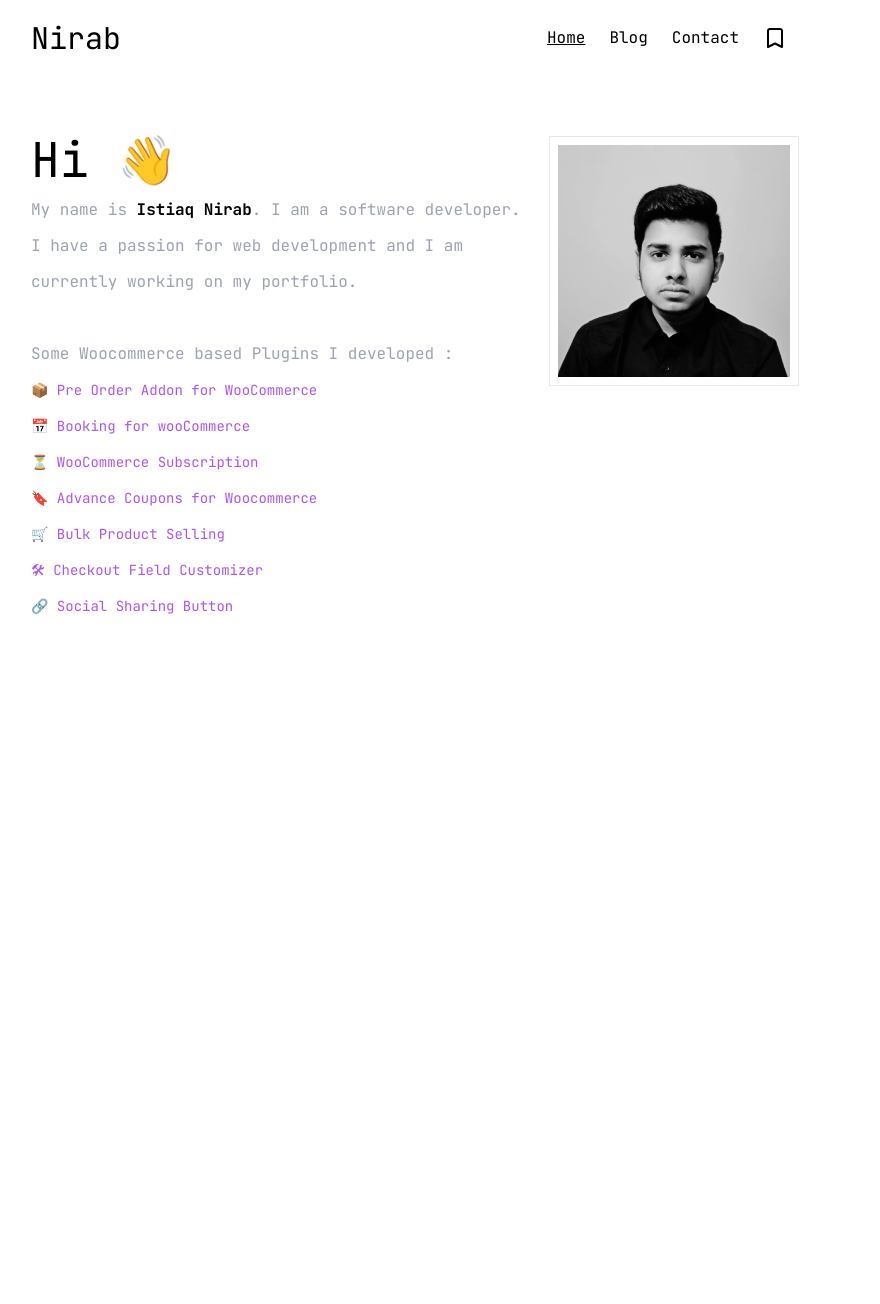
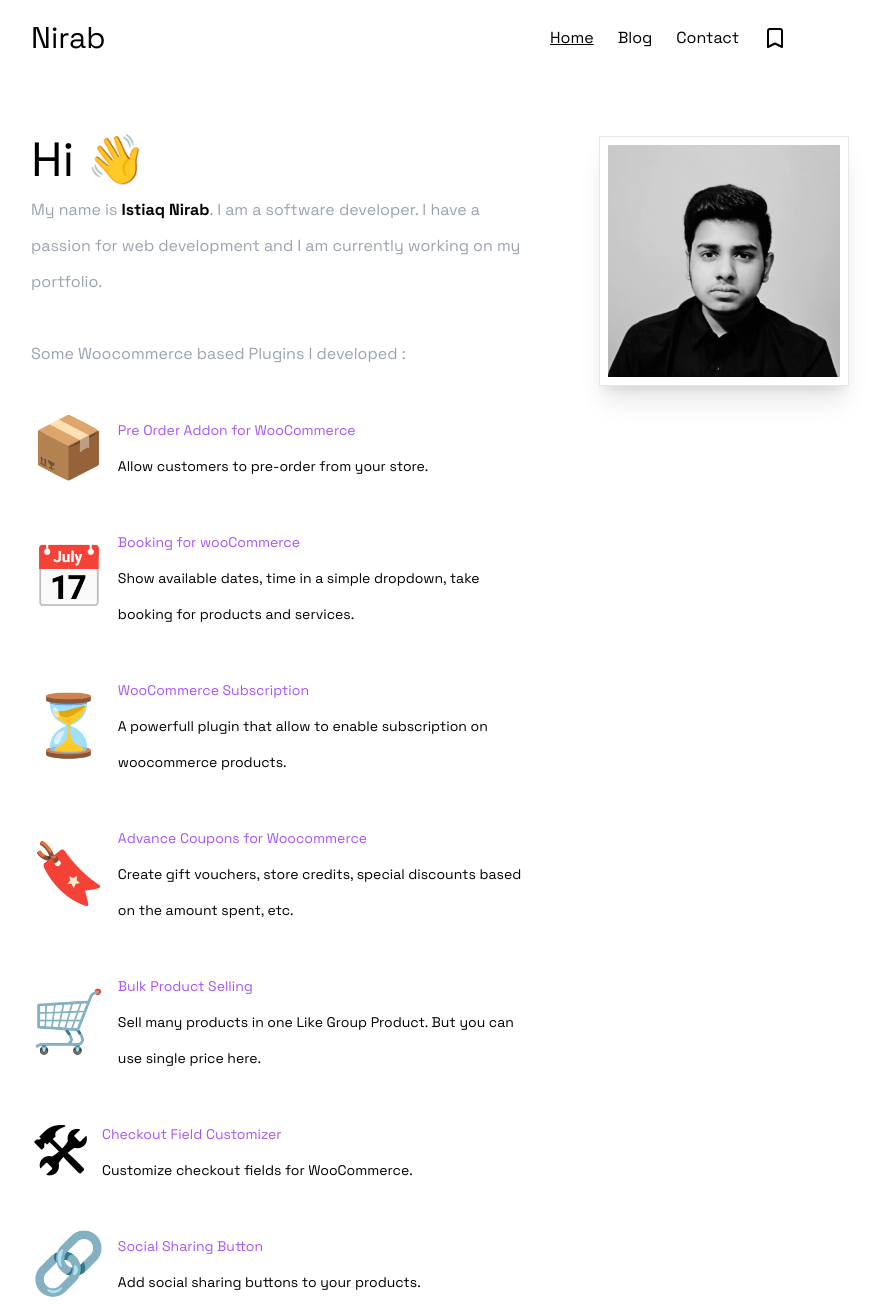
Before and after one commit to Ok9xNirab/nirab.me, a Gatsby site: page / in a window 1280 px wide. Shown: the whole page, without its empty margins (225-1105 px from the left). Before the commit the page ends 800 px from the top, so only its background shows below. Built offline with nearby package versions, Linux system fonts and the light colour scheme; Gatsby itself is replaced by a stand-in of ours.

Commit message:
update plugin-lists design

```diff
--- a/gatsby-config.js
+++ b/gatsby-config.js
@@ -53,20 +53,11 @@ module.exports = {
       resolve: `gatsby-plugin-google-fonts`,
       options: {
         fonts: [
-          `JetBrains Mono\:100,100i,200,200i,300,300i,400,400i,500,500i,700,700i`,
+          `Space Grotesk\:300,400,500,600,700`,
         ],
         display: 'swap'
       }
-    },
-    {
-      resolve: `gatsby-plugin-google-fonts`,
-      options: {
-        fonts: [
-          `Merriweather`,
-        ],
-        display: 'swap'
-      }
-    },
+    }
     // this (optional) plugin enables Progressive Web App + Offline functionality
     // To learn more, visit: https://gatsby.dev/offline
     // `gatsby-plugin-offline`,
--- a/src/components/home/index.tsx
+++ b/src/components/home/index.tsx
@@ -1,33 +1,56 @@
 import React from "react"
 
-const plugins: { name: string; link: string }[] = [
+const plugins: {
+  name: string
+  icon: string
+  link: string
+  description: string
+}[] = [
   {
-    name: "📦 Pre Order Addon for WooCommerce",
+    name: "Pre Order Addon for WooCommerce",
+    icon: "📦",
     link: "https://wordpress.org/plugins/wc-pre-order/",
+    description: "Allow customers to pre-order from your store.",
   },
   {
-    name: "📅 Booking for wooCommerce",
+    name: "Booking for wooCommerce",
+    icon: "📅",
     link: "https://wordpress.org/plugins/wc-booking/",
+    description:
+      "Show available dates, time in a simple dropdown, take booking for products and services.",
   },
   {
-    name: "⏳ WooCommerce Subscription",
+    name: "WooCommerce Subscription",
+    icon: "⏳",
     link: "https://wordpress.org/plugins/subscription/",
+    description:
+      "A powerfull plugin that allow to enable subscription on woocommerce products.",
   },
   {
-    name: "🔖 Advance Coupons for Woocommerce",
+    name: "Advance Coupons for Woocommerce",
+    icon: "🔖",
     link: "https://wordpress.org/plugins/advance-coupons-for-woocommerce/",
+    description:
+      "Create gift vouchers, store credits, special discounts based on the amount spent, etc.",
   },
   {
-    name: "🛒 Bulk Product Selling",
+    name: "Bulk Product Selling",
+    icon: "🛒",
     link: "https://wordpress.org/plugins/bulk-products-selling/",
+    description:
+      "Sell many products in one Like Group Product. But you can use single price here.",
   },
   {
-    name: "🛠 Checkout Field Customizer",
+    name: "Checkout Field Customizer",
+    icon: "🛠",
     link: "https://wordpress.org/plugins/checkout-field-customizer/",
+    description: "Customize checkout fields for WooCommerce.",
   },
   {
-    name: "🔗 Social Sharing Button",
+    name: "Social Sharing Button",
+    icon: "🔗",
     link: "https://wordpress.org/plugins/product-sharing-buttons/",
+    description: "Add social sharing buttons to your products.",
   },
 ]
 
@@ -43,15 +66,19 @@ const Home = () => (
       </p>
       <ul className="leading-9 text-sm">
         {plugins.map((plugin, index) => (
-          <li key={index}>
-            <a href={plugin.link} target="_blank" rel="nofollow">
-              {plugin.name}
-            </a>
+          <li className="flex items-center my-10" key={index}>
+            <span className="mr-3 text-6xl">{plugin.icon}</span>
+            <div>
+              <a href={plugin.link} target="_blank" rel="nofollow">
+                {plugin.name}
+              </a>
+              <p className="w-full">{plugin.description}</p>
+            </div>
           </li>
         ))}
       </ul>
     </div>
-    <div className="border p-2 ml-5 w-1/3 hidden lg:block">
+    <div className="photo-rotate">
       <img src="/me-classic.jpeg" alt="my-photo" />
     </div>
   </div>
--- a/src/components/layout/Header.tsx
+++ b/src/components/layout/Header.tsx
@@ -1,38 +1,67 @@
-import { Link } from 'gatsby';
-import * as React from 'react';
+import { Link } from "gatsby"
+import * as React from "react"
 
-const pages: { name: string, slug: string }[] = [
-    { name: 'Home', slug: '/' },
-    { name: 'Blog', slug: '/blog/' },
-    { name: 'Contact', slug: '/contact/' },
-];
+const pages: { name: string; slug: string }[] = [
+  { name: "Home", slug: "/" },
+  { name: "Blog", slug: "/blog/" },
+  { name: "Contact", slug: "/contact/" },
+]
 
 const Header = ({ path }) => {
   return (
-        <div className='lg:flex justify-between items-center lg:max-w-screen-md mx-auto text-center lg:text-left'>
-            <Link to='/' className='text-3xl text-black hover:text-black hover:no-underline'>Nirab</Link>
-            <ul className='flex justify-center lg:justify-start items-center mt-4 lg:mt-0'>
-                {
-                    pages.map((page, index) => (
-                        <li key={index} className='mx-3 hover:underline'>
-                            <Link className={`text-black hover:text-black ${path === page.slug ? 'underline' : null}`} to={page.slug}>{page.name}</Link></li>
-                    ))
-                }
+    <div className="lg:flex justify-between items-center lg:max-w-screen-md mx-auto text-center lg:text-left">
+      <Link
+        to="/"
+        className="text-3xl text-black hover:text-black hover:no-underline"
+      >
+        Nirab
+      </Link>
+      <ul className="flex justify-center lg:justify-start items-center mt-4 lg:mt-0">
+        {pages.map((page, index) => (
+          <li key={index} className="mx-3 hover:underline">
+            <Link
+              className={`text-black hover:text-black ${
+                path === page.slug ? "underline" : null
+              }`}
+              to={page.slug}
+            >
+              {page.name}
+            </Link>
+          </li>
+        ))}
         {/* <li className='mx-3'>
                     <svg xmlns="http://www.w3.org/2000/svg" className="h-6 w-6 cursor-pointer" fill="none" viewBox="0 0 24 24" stroke="currentColor">
                         <path strokeLinecap="round" strokeLinejoin="round" strokeWidth={2} d="M21 21l-6-6m2-5a7 7 0 11-14 0 7 7 0 0114 0z" />
                     </svg>
                 </li> */}
-                <li className='mx-3'>
-                    <Link to='/bookmarks' className={path === '/bookmarks/' ? 'text-purple-600' : 'text-black hover:text-black'}>
-                        <svg xmlns="http://www.w3.org/2000/svg" className="h-6 w-6" fill="none" viewBox="0 0 24 24" stroke="currentColor">
-                            <path strokeLinecap="round" strokeLinejoin="round" strokeWidth={2} d="M5 5a2 2 0 012-2h10a2 2 0 012 2v16l-7-3.5L5 21V5z" />
+        <li className="mx-3">
+          <Link
+            to="/bookmarks"
+            className={
+              path === "/bookmarks/"
+                ? "text-purple-600"
+                : "text-black hover:text-black"
+            }
+          >
+            <svg
+              xmlns="http://www.w3.org/2000/svg"
+              className="h-6 w-6"
+              fill="none"
+              viewBox="0 0 24 24"
+              stroke="currentColor"
+            >
+              <path
+                strokeLinecap="round"
+                strokeLinejoin="round"
+                strokeWidth={2}
+                d="M5 5a2 2 0 012-2h10a2 2 0 012 2v16l-7-3.5L5 21V5z"
+              />
             </svg>
           </Link>
         </li>
       </ul>
     </div>
-    );
+  )
 }
 
-export default Header;
+export default Header
--- a/src/styles/global.css
+++ b/src/styles/global.css
@@ -3,12 +3,19 @@
 @tailwind utilities;
 
 body {
-  font-family: "JetBrains Mono", sans-serif;
+  /* font-family: "JetBrains Mono", sans-serif; */
+  font-family: "Space Grotesk", sans-serif;
   @apply my-5 mx-2;
 }
 
 a {
   @apply text-purple-500 hover:text-purple-600 hover:underline;
+}
+
+.photo-rotate {
+  position: relative;
+  left: 50px;
+  @apply border p-2 ml-5 w-1/3 hidden lg:block shadow-xl;
 }
 
 .post-card {
@@ -29,16 +36,19 @@ a {
 .mdx-ul {
   @apply list-disc font-sans font-light ml-3;
 }
+
 .mdx-ul > li,
 .mdx-ol > li {
   @apply leading-10;
 }
+
 .mdx-ul > li > code,
 .mdx-ol > li > code,
 code {
   background-color: rgb(40, 44, 52);
   @apply text-white p-1 rounded font-sans;
 }
+
 .mdx-ol {
   @apply font-sans font-light ml-3 list-decimal;
 }
```
Lines whose indentation alone changed are shown as unchanged.
